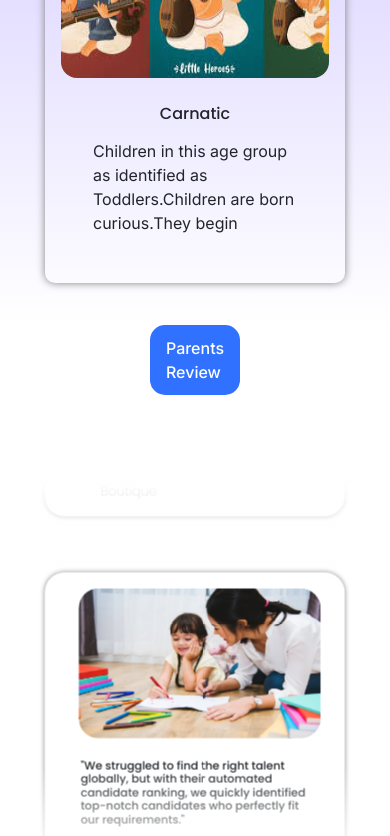
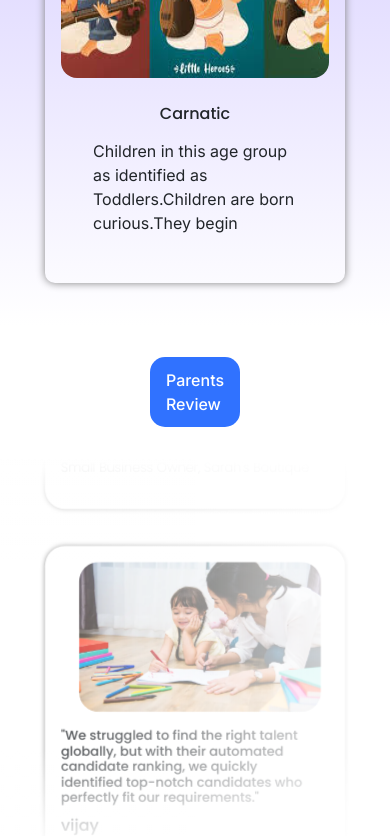
Before and after one commit to hirthickgowtham/Public-Front-end-smiling-star, a React (Vite) app: page / in a window 390 px wide. Shown: the part 3174-4010 px from the top of the page. Built offline with nearby package versions, Linux system fonts and the light colour scheme.

Commit message:
slider completed

```diff
--- /dev/null
+++ b/src/components/About_us/AboutUs_Title/Header.module.css
@@ -0,0 +1,42 @@
+@import url('https://fonts.googleapis.com/css2?family=Barriecito&family=Boldonse&family=Cabin:ital,wght@0,400..700;1,400..700&family=Poppins:ital,wght@0,100;0,200;0,300;0,400;0,500;0,600;0,700;0,800;0,900;1,100;1,200;1,300;1,400;1,500;1,600;1,700;1,800;1,900&family=Roboto+Mono:ital,wght@0,100..700;1,100..700&display=swap');
+@import url('https://fonts.googleapis.com/css2?family=Barriecito&family=Boldonse&family=Cabin:ital,wght@0,400..700;1,400..700&family=Poppins:ital,wght@0,100;0,200;0,300;0,400;0,500;0,600;0,700;0,800;0,900;1,100;1,200;1,300;1,400;1,500;1,600;1,700;1,800;1,900&family=Roboto+Mono:ital,wght@0,100..700;1,100..700&family=Space+Grotesk:wght@300..700&display=swap');
+
+.main{
+    position: relative;
+    /* bottom: 20vh; */
+    width: 100%;
+    height: auto;
+    overflow: hidden;
+    border: 2px solid black;
+    padding: 10px;
+    background: linear-gradient(180deg, #2193b0 0%, #6dd5ed 100%);}
+.bgimg{
+    width: 100%;
+    position: absolute;
+    top: 100px;
+    border: 2px solid red;
+}
+.bgimg img{
+    width: 100px;
+    height: 500px;
+}
+.heading{
+    position: absolute;
+    top: 60%;
+    left: 30%;
+    padding: .5rem;
+}
+.heading h1{
+    font-family: "Boldonse", system-ui;
+    color: gold;
+}
+
+.TOM{
+    position: absolute;
+    left: 0;
+    bottom: 0;
+}
+.TOM img{
+    width: 200px;
+    height: 200px;
+}
--- a/src/components/Home/ParentsReview/ParentsReview.jsx
+++ b/src/components/Home/ParentsReview/ParentsReview.jsx
@@ -20,7 +20,7 @@ export default function ParentsReview() {
 
   return (
     <>
-
+     <div className={style.contain}>
         <div className={style.main}>
             <div className={style.heading}><Contact_button title={"Parents Review"}/></div>
             <div className={style.slider_container}>
@@ -31,7 +31,6 @@ export default function ParentsReview() {
                 autoFill={true}
                 direction={marqueeDirection} // Dynamic direction
                 className={style.marquee}
-
                 >
                 {images.map((image, index) => (
                   <div key={index} className={style.main_slid}>
@@ -48,6 +47,7 @@ export default function ParentsReview() {
                 </Marquee>
             </div>
         </div>
+      </div>
     </>
   );
 }
--- a/src/components/Home/ParentsReview/Slider.module.css
+++ b/src/components/Home/ParentsReview/Slider.module.css
@@ -1,12 +1,17 @@
 
 @import url('https://fonts.googleapis.com/css2?family=Poppins:ital,wght@0,100;0,200;0,300;0,400;0,500;0,600;0,700;0,800;0,900;1,100;1,200;1,300;1,400;1,500;1,600;1,700;1,800;1,900&display=swap');
 
-
+.contain{
+  display: flex;
+  justify-content: center;
+  padding: 1rem 0;
+  margin: 1rem 0;
+}
 .main{
-  /* display: flex;
-  justify-content: center;
-  align-items: center; */
-  background-color: white;
+  width: 70%;
+  border: 2px solid lightblue;
+  border-radius: 1rem;
+  padding-bottom: 1.5rem;
 }
 
 .main .heading{
@@ -21,11 +26,11 @@
   padding: 30px 0;
   gap: 1rem;
   width: 100%;
-  height: 500px; /* Default height */
+  height: 400px;
   background-color: white;
   min-height: 300px;
   overflow: hidden;
-  /* border-radius:1rem ; */
+  border-radius:1rem ;
 
 }
 
@@ -71,18 +76,74 @@
   font-size: 0.85rem;
   font-weight: 200;
 }
-.marquee{
-  border: none;
-  outline: none;
+.marquee {
+  mask-image: linear-gradient(to right, rgba(0, 0, 0, 0), rgba(0, 0, 0, 1) 20%, rgba(0, 0, 0, 1) 80%, rgba(0, 0, 0, 0));
+  -webkit-mask-image: linear-gradient(to right, rgba(0, 0, 0, 0), rgba(0, 0, 0, 1) 20%, rgba(0, 0, 0, 1) 80%, rgba(0, 0, 0, 0));
 }
 
-/* small Laptop view */
 
-@media screen and (max-width: 768px) {
+@media screen and (max-width:320px){
   .slider_container{
-    height: 99vh;
+    width: 95%;
+    padding: 0;
+    margin: 0;
+    border-radius: 1rem;
+    height: 100%;
+  }
+  .main_slid{
+    flex-direction: column;
+    align-items: center;
+    width: 290px;
+    gap: 1rem;
+    padding: 0;
+    height: auto;
+    margin: 0;
+    box-shadow: none;
+
+  }
+  .slid_img{
+    width: 90%;
+    max-width: 300px;
+    height: 150px;
+  }
+  .slid_content h4{
+   font-size: .7rem;
+   padding-left: 1rem;
+  }
+  .slid_content p{
+   display: none;
+  }
+  .slid_content .parent_name{
+    display: block;
+    padding-left: 1rem;
+    font-weight: 300;
+    font-size: small;
+  }
+ .marquee{
+  display: block;
+  border: none;
+  background-color: white;
+  padding-bottom: 0px;
+  clip-path: inset(0px 0px -1px 0px);
+ }
+.main{
  width: 100%;
-     border: 2px solid rgb(255, 255, 255);
+ padding: 0;
+ margin-bottom: 5rem;
+ display: flex;
+ justify-content: center;
+ align-items: center;
+ flex-direction: column;
+ border: none;
+}
+}
+
+@media screen and (min-width:321px) and (max-width:376px) {
+  .slider_container{
+     width: 90%;
+     padding: 0;
+     margin: 0;
+      height: 100%;
    }
    .main_slid{
      flex-direction: column;
@@ -104,7 +165,114 @@
    .slid_content p{
     font-size: small;
    }
+  .marquee{
+    display: block;
+    border: none;
+    background-color: white;
+    padding-bottom: 0px;
+    clip-path: inset(0px 0px -1px 0px);
+  }
+ .main{
+  width: 100%;
+  height: 100%;
+  padding: 0;
+  margin-bottom: 5rem;
+  display: flex;
+  flex-direction: column;
+  justify-content: center;
+  align-items: center;
+  border: 2px solid white;
+ }
 
+}
+
+@media screen and (min-width: 377px) and (max-width: 426px){
+  .slider_container{
+    height: 100%;
+     width: 100%;
+     border-radius: 1rem;
+     padding: 0;
+     margin: 0;
+   }
+   .main_slid{
+     flex-direction: column;
+     align-items: center;
+     width: 300px;
+     gap: 1rem;
+     padding: 1rem;
+     height: auto;
+     margin: 3rem;
+
+   }
+   .slid_img{
+     width: 90%;
+     height: 150px;
+   }
+   .slid_content h4{
+    font-size: small;
+   }
+   .slid_content p{
+    font-size: small;
+   }
+  .marquee{
+    display: block;
+    border: none;
+    background-color: white;
+    padding-bottom: 0px;
+    mask-image: linear-gradient(to bottom, rgba(0, 0, 0, 1), rgba(0, 0, 0, 0));
+    -webkit-mask-image: linear-gradient(to bottom, rgba(0, 0, 0, 1), rgba(0, 0, 0, 0));
+  }
+ .main{
+  width: 100%;
+  padding: 0;
+  height: 100%;
+  margin-bottom: 2rem;
+  border: none;
+ }
+
+}
+
+@media screen and (min-width: 427px) and (max-width: 768px) {
+  .slider_container{
+    height: 700px;
+     width: 100%;
+     border-radius: 1rem;
+   }
+   .main_slid{
+     flex-direction: column;
+     align-items: center;
+     width: 300px;
+     gap: 1rem;
+     padding: 1rem;
+     height: auto;
+     margin: 3rem;
+
+   }
+   .slid_img{
+     width: 90%;
+     height: 150px;
+   }
+   .slid_content h4{
+    font-size: small;
+   }
+   .slid_content p{
+    font-size: small;
+   }
+  .marquee{
+    display: block;
+    border: none;
+    background-color: white;
+    padding-bottom: 0px;
+    mask-image: linear-gradient(to bottom, rgba(0, 0, 0, 1), rgba(0, 0, 0, 0.2));
+    -webkit-mask-image: linear-gradient(to bottom, rgba(0, 0, 0, 1), rgba(0, 0, 0, 0.2));
+  }
+ .main{
+  width: 90%;
+  padding: 0;
+  height: 100%;
+  margin-bottom: 5rem;
+  border: none;
+ }
 
 }
 
@@ -118,71 +286,15 @@
       margin: 0;
     }
 }
+/* large mobile view */
+@media screen and (min-width: 1025px) and (max-width: 1400px){
 
-/* @media screen and (max-width:376px){
-  .slider_container{
-    border: 2px solid red;
-    height: 100px;
 }
 
-  .marquee{
-    border: 2px solid rgb(0, 0, 0);
-  }
-} */
+@media screen and (min-width: 1401px) and (max-width: 1700px){
 
-/* large mobile view */
-
-@media screen and (max-width:426px){
-    .slider_container{
-      height: 66vh;
-    }
-    .marquee{
-      overflow: hidden;
-    }
-    .slid_content h4{
-      font-size: 0.7rem;
-    }
-    .slid_content .parent_name{
-      font-size: 0.8rem;
-      margin-top: 2px;
-    }
-    .slid_content *{
-      margin: 5px 0 0 20px;
-    }
-    .slide_head button{
-      padding: 5px;
-      font-size: medium;
-      border-radius: 10px;
-    }
 }
 
-@media screen and (max-width:320px) {
-    .slid_content h4{
-      font-size: x-small;
-    }
-    .slid_content .parent_name{
-      font-size: 0.6rem;
-      margin-top: 2px;
-    }
-    .slid_content *{
-      margin: 10px 0 0 20px;
-    }
-    .slider_container{
-      height: 49.5vh;
-      overflow: hidden;
+@media screen and (min-width: 1701px) {
 
 }
-    .marquee{
-      overflow: hidden;
-      height: 100%;
-    }
-    .main_slid{
-      width: 300px;
-      box-shadow: none;
-    }
-    .slide_head button{
-      padding: 5px;
-      font-size: medium;
-      border-radius: 10px;
-    }
-}
```
Also changed, not shown: src/components/About_us/AboutUs_Title/AboutUs_Header.jsx (added, +19 -0 lines), src/content/AboutUs.js (added, +9 -0 lines), public/assets/AboutUs/TOM-removebg-preview.png (added), 1 other file (tests, documents, lock files or other folders). Lines whose indentation alone changed are shown as unchanged.
